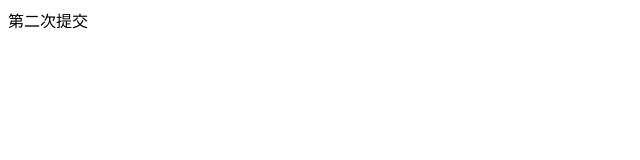
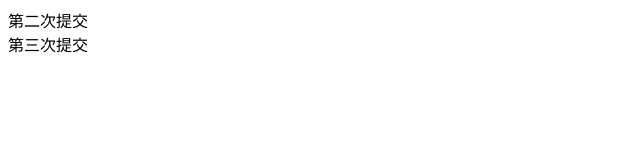
Before and after one commit to printferror/testDemo, a plain HTML site: page index.html in a window 1280 px wide. Shown: the whole page, without its empty margins (0-640 px from the left). Drawn offline with Linux system fonts and the light colour scheme.

Commit message:
第三次提交

```diff
--- a/index.html
+++ b/index.html
@@ -7,5 +7,6 @@
 </head>
 <body>
   <div>第二次提交</div>
+  <div>第三次提交</div>
 </body>
 </html>
```
Also changed, not shown: 1 other file.
